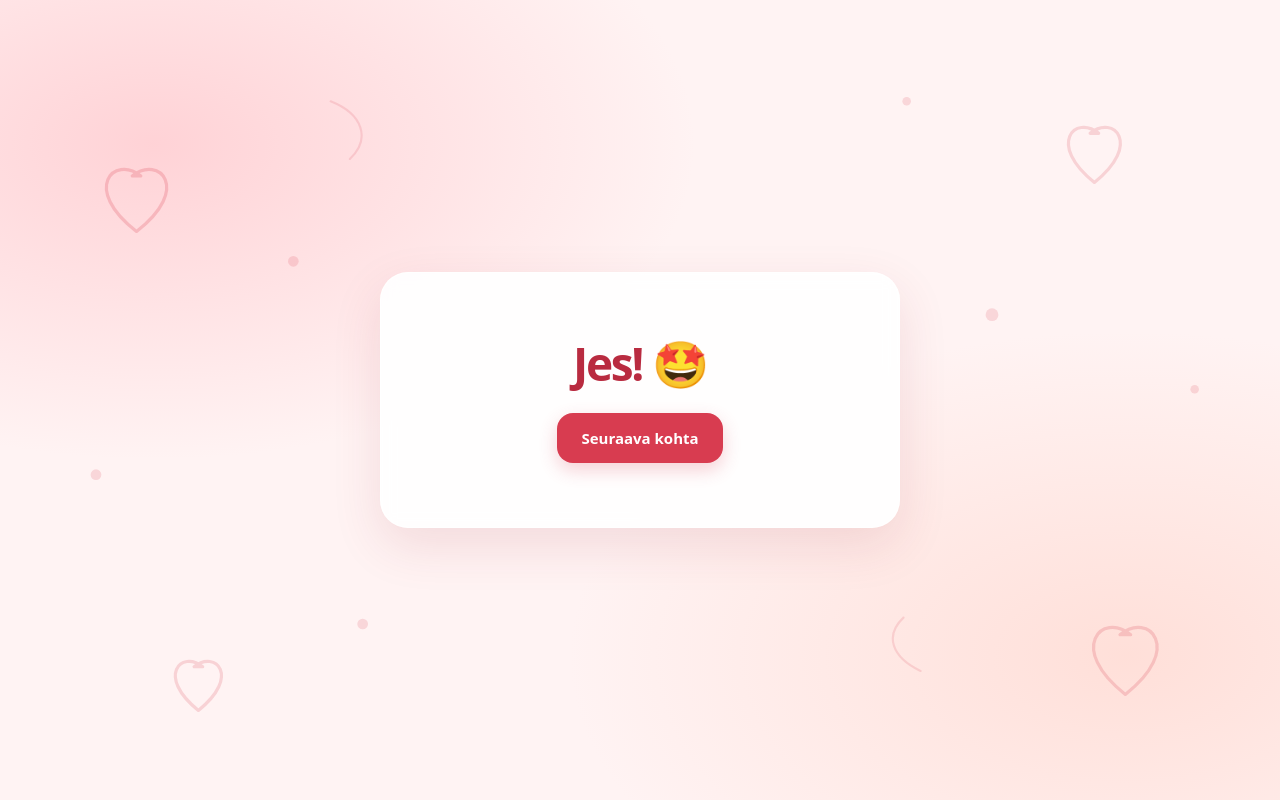
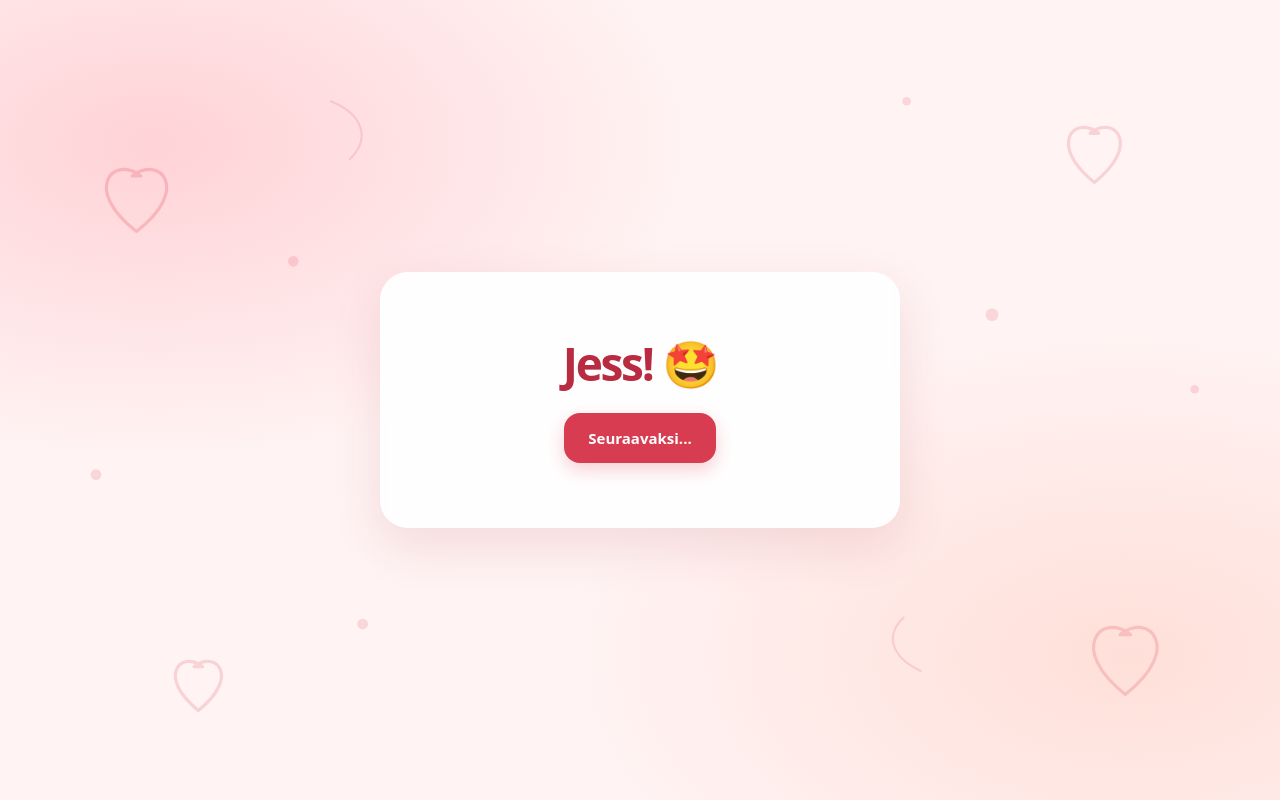
Before and after one commit to aapopaulus/Kyselypalkinto, a plain HTML site: page index.html in a window 1280 px wide. Both pictures are taken after a click on the button "JOO! ❤️". Drawn offline with Linux system fonts and the light colour scheme.

Commit message:
Update index.html

```diff
--- a/index.html
+++ b/index.html
@@ -165,7 +165,7 @@
 
   <script>
     const PHONE_NUMBER = "+358400950417";
-    const SMS_TEXT = "No, millon mennään?";
+    const SMS_TEXT = "Noo 🤭, millon mennään?";
 
     const card = document.getElementById("card");
     const yesButton = document.getElementById("yes");
@@ -184,8 +184,8 @@
       const smsUrl = `sms:${recipient}?&body=${encodeURIComponent(SMS_TEXT)}`;
       card.innerHTML = `
         <section class="success">
-          <h1>Jes! 🤩</h1>
-          <a class="next-link" href="${smsUrl}">Seuraava kohta</a>
+          <h1>Jess! 🤩</h1>
+          <a class="next-link" href="${smsUrl}">Seuraavaksi...</a>
         </section>`;
     });
   </script>
```
